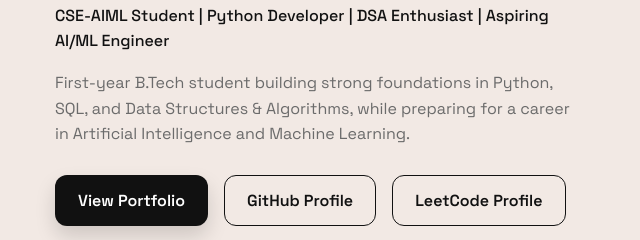
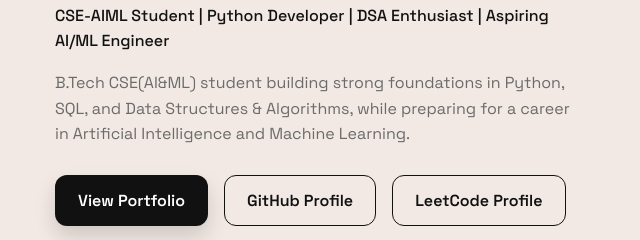
Before and after one commit to Princeyadav2107/Protfolio, a plain HTML site: page index.html in a window 1280 px wide. Shown: the part 290-530 px from the top of the page, 605-1245 px from the left. Drawn offline with Linux system fonts and the light colour scheme.

Commit message:
Update introduction text in index.html

```diff
--- a/index.html
+++ b/index.html
@@ -40,7 +40,7 @@
               CSE-AIML Student | Python Developer | DSA Enthusiast | Aspiring AI/ML Engineer
             </p>
             <p class="intro">
-              First-year B.Tech student building strong foundations in Python, SQL, and Data Structures & Algorithms,
+              B.Tech CSE(AI&ML) student building strong foundations in Python, SQL, and Data Structures & Algorithms,
               while preparing for a career in Artificial Intelligence and Machine Learning.
             </p>
             <div class="hero-actions">
```
